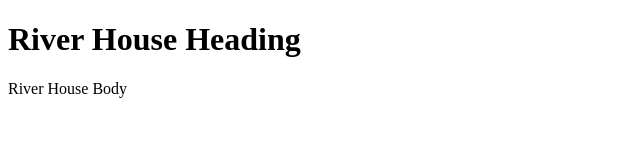
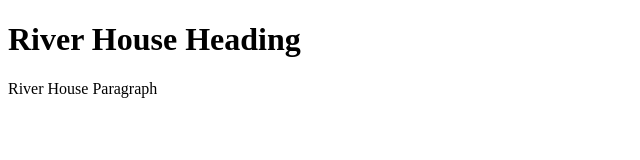
Before and after one commit to gm4rtin/html, a plain HTML site: page index.html in a window 1280 px wide. Shown: the full height of the page, 0-640 px from the left. Drawn offline with Linux system fonts and the light colour scheme.

Commit message:
Fixed index.html

```diff
--- a/index.html
+++ b/index.html
@@ -6,7 +6,7 @@
 <body>
 
 	<h1>River House Heading</h1>
-	<p>River House Body</p>
+	<p>River House Paragraph</p>
 
 </body>
 </html>
```
